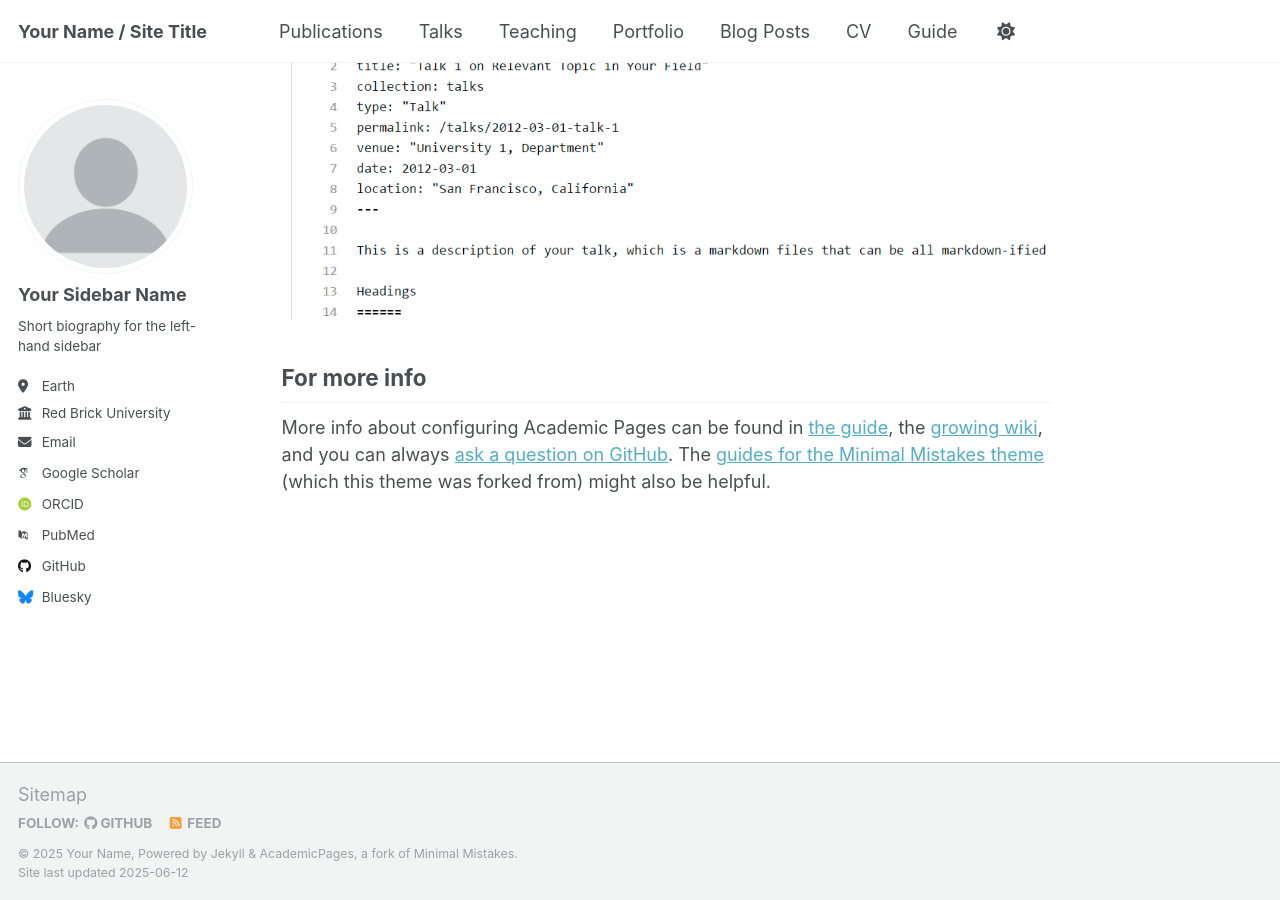
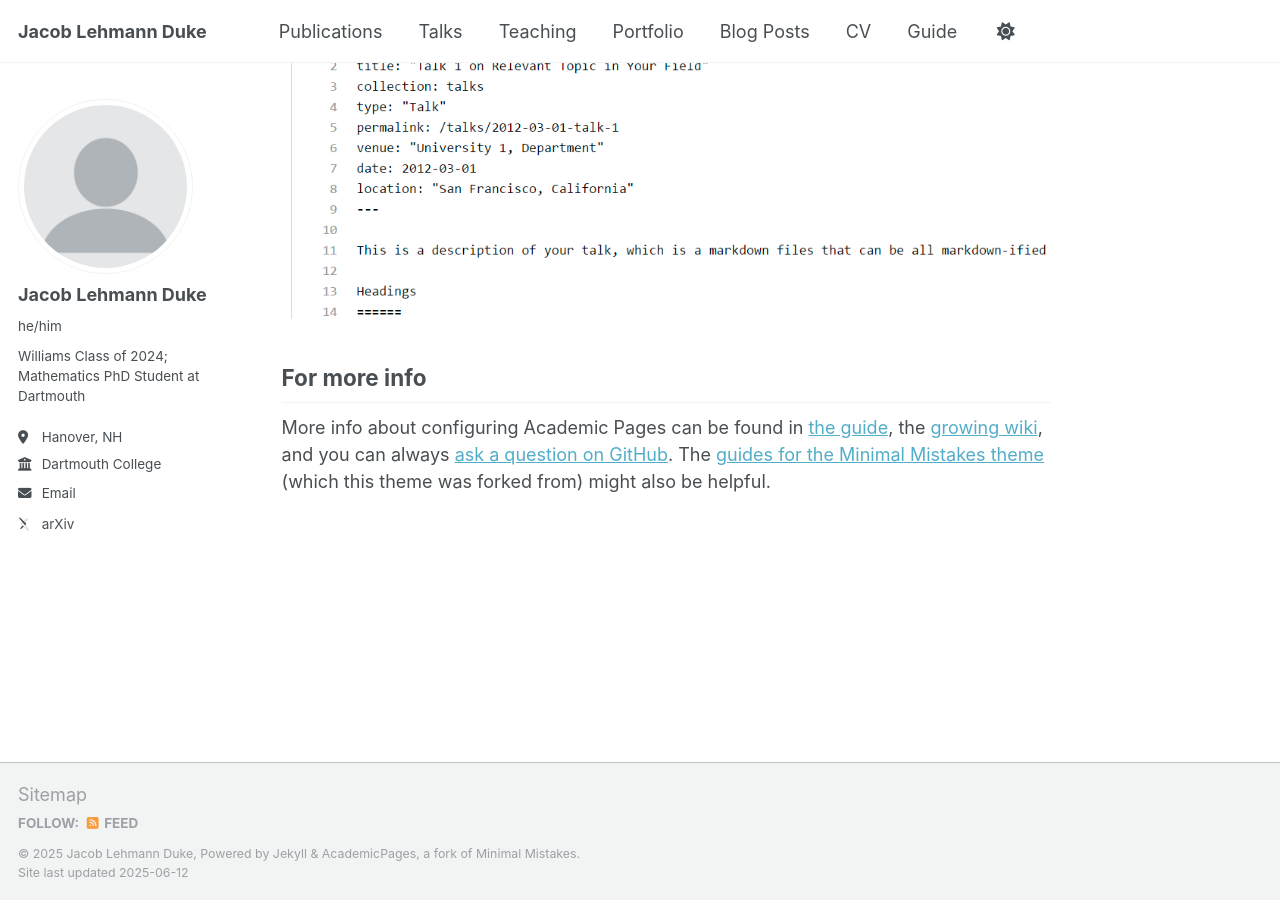
Before and after one commit to JacobLehmannDuke/JacobLehmannDuke.github.io, a Jekyll site: the page built from _pages/about.md, in a window 1280 px wide and 900 px high, scrolled down 2636 px. Built offline with Jekyll 4.4.1, drawn with Linux system fonts in a browser that asks for light colours; some web fonts are replaced.

Commit message:
Update _config.yml

```diff
--- a/_config.yml
+++ b/_config.yml
@@ -9,13 +9,13 @@
 # Basic Site Settings
 locale                   : "en-US"
 site_theme               : "default"
-title                    : "Your Name / Site Title"
+title                    : "Jacob Lehmann Duke"
 title_separator          : "-"
-name                     : &name "Your Name"
-description              : &description "personal description"
-url                      : https://academicpages.github.io # the base hostname & protocol for your site e.g. "https://[your GitHub username].github.io" or if you already have some other page hosted on Github then use "https://[your GitHub username].github.io/[Your Repo Name]"
+name                     : &name "Jacob Lehmann Duke"
+description              : &description "Williams Class of 2024; Mathematics PhD Student at Dartmouth"
+url                      : https://JacobLehmannDuke.github.io # the base hostname & protocol for your site e.g. "https://[your GitHub username].github.io" or if you already have some other page hosted on Github then use "https://[your GitHub username].github.io/[Your Repo Name]"
 baseurl                  : "" # the subpath of your site, e.g. "/blog"
-repository               : "academicpages/academicpages.github.io"
+repository               : "JacobLehmannDuke/JacobLehmannDuke.github.io"
 
 # Site Author - The following control what appear as part of the author content on the side bar.
 #               If a field is blank the icon and link will not appear, otherwise it will be shown.
@@ -23,35 +23,35 @@ repository               : "academicpages/academicpages.github.io"
 author:
   # Biographic information
   avatar           : "profile.png"
-  name             : "Your Sidebar Name"
-  pronouns         : # example: "she/her"
-  bio              : "Short biography for the left-hand sidebar"
-  location         : "Earth"
-  employer         : "Red Brick University"
+  name             : "Jacob Lehmann Duke"
+  pronouns         : "he/him"
+  bio              : "Williams Class of 2024; Mathematics PhD Student at Dartmouth"
+  location         : "Hanover, NH"
+  employer         : "Dartmouth College"
   uri              : # URL
-  email            : "none@example.org"
+  email            : "jld.gr@dartmouth.edu"
 
   # Academic websites
-  academia         : # URL
-  arxiv            : # URL - Update with the correct link to your profile
-  googlescholar    : "https://scholar.google.com/citations?user=PS_CX0AAAAAJ"
-  impactstory      : # URL
-  orcid            : "http://orcid.org/yourorcidurl"
-  semantic         : # URL
-  pubmed           : "https://www.ncbi.nlm.nih.gov/pubmed/?term=john+snow"
-  researchgate     : # URL
-  scopus           : # URL
+ # academia         : # URL
+  arxiv            :  "https://arxiv.org/search/math?searchtype=author&query=Duke,+J+L"
+  # googlescholar    : "https://scholar.google.com/citations?user=PS_CX0AAAAAJ"
+  # impactstory      : # URL
+  # orcid            : "http://orcid.org/yourorcidurl"
+  # semantic         : # URL
+  # pubmed           : "https://www.ncbi.nlm.nih.gov/pubmed/?term=john+snow"
+  # researchgate     : # URL
+  # scopus           : # URL
 
   # Repositories and software development
   bitbucket        : # Username - Update with your username on the site
   codepen          : # Username
   dribbble         : # Username
-  github           : "academicpages"
+  github           : #"academicpages"
   kaggle           : # Username
   stackoverflow    : # User number or user number and name (i.e., use "1" or "1/jeff-atwood")
 
   # Social media
-  bluesky          : "bsky.app" # Replace this with you Bluesky username
+  bluesky          : #"bsky.app" # Replace this with you Bluesky username
   facebook         : # Username
   flickr           : # Username
   foursquare       : # Username
@@ -62,7 +62,7 @@ author:
   lastfm           : # Username
   linkedin         : # Username
   mastodon         : # URL
-  medium           : # URL
+  Strava           : "https://www.strava.com/athletes/11309910"
   pinterest        : # Username
   soundcloud       : # Username
   steam            : # Username
```
